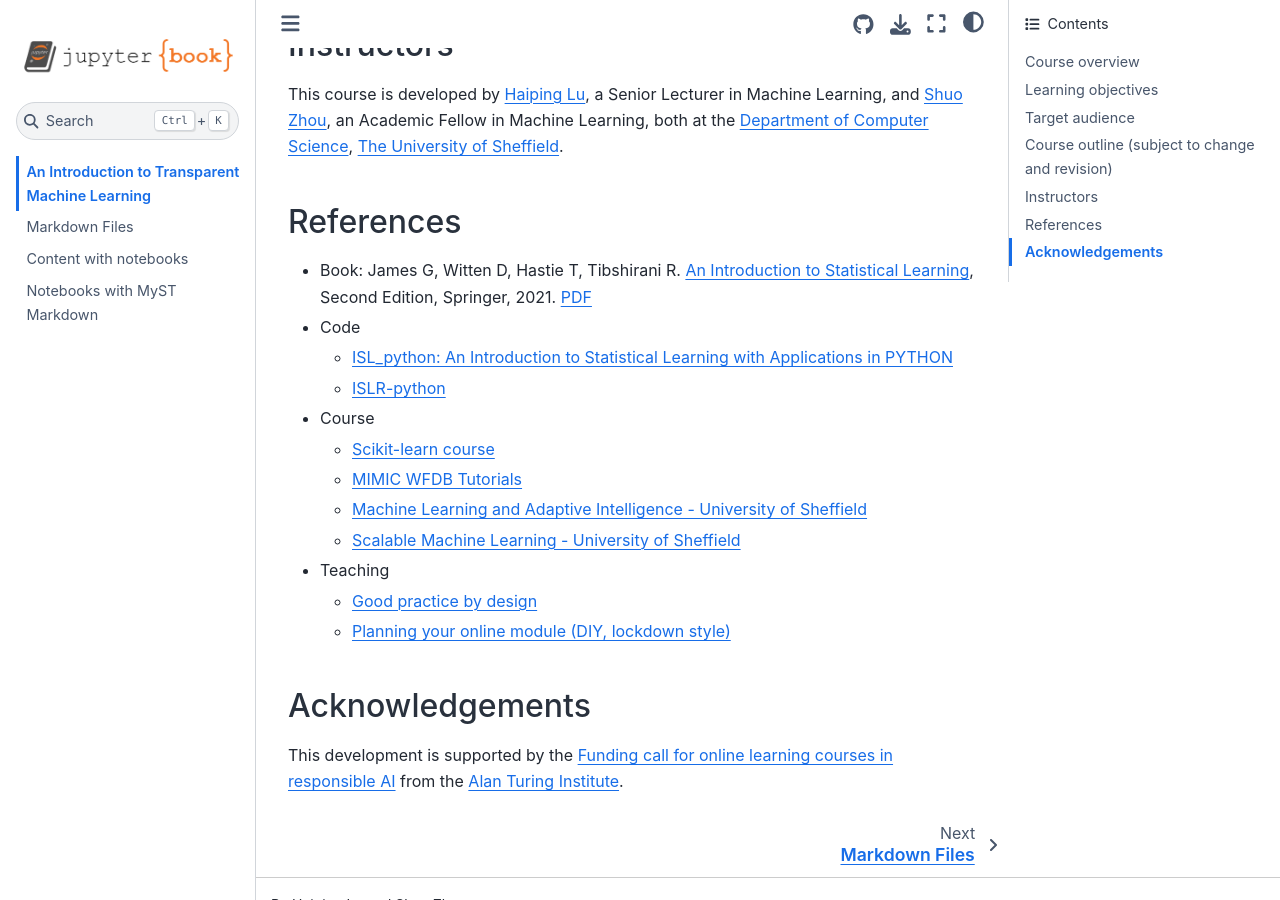
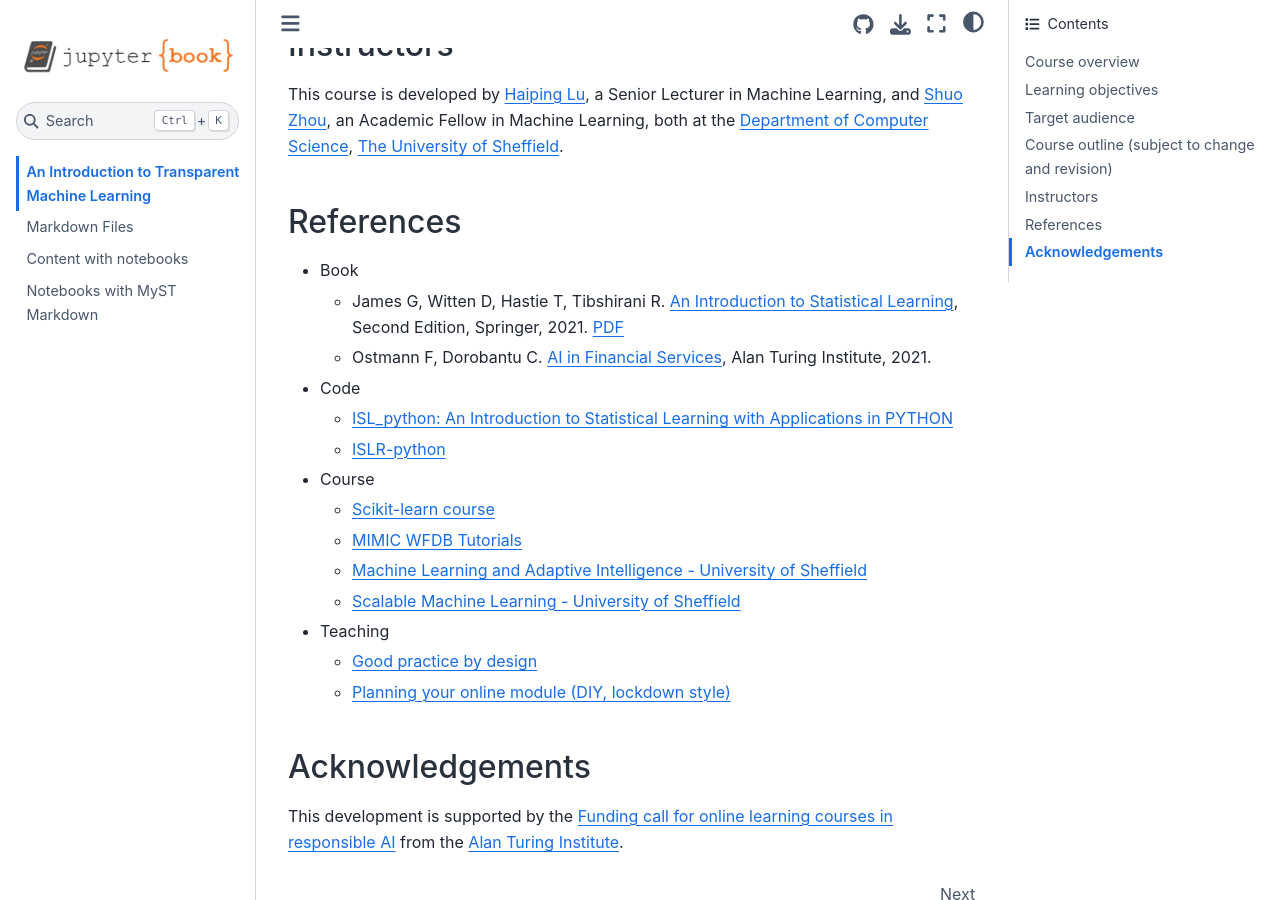
Before and after one commit to pykale/transparentML, a Jupyter Book: the page built from content/intro.md, in a window 1280 px wide and 900 px high, scrolled down 1955 px. Built offline with Jupyter Book 1.0.4 settings and Sphinx 7.4.7 and the Sphinx Book theme 1.1.4, drawn with Linux system fonts in a browser that asks for light colours.

```diff
--- a/content/intro.md
+++ b/content/intro.md
@@ -58,7 +58,9 @@ This course is developed by [Haiping Lu](https://haipinglu.github.io/), a Senior
 
 ## References
 
-- Book: James G, Witten D, Hastie T, Tibshirani R. [An Introduction to Statistical Learning](https://www.statlearning.com/), Second Edition,  Springer, 2021. [PDF](https://hastie.su.domains/ISLR2/ISLRv2_website.pdf)
+- Book
+  - James G, Witten D, Hastie T, Tibshirani R. [An Introduction to Statistical Learning](https://www.statlearning.com/), Second Edition,  Springer, 2021. [PDF](https://hastie.su.domains/ISLR2/ISLRv2_website.pdf)
+  - Ostmann F, Dorobantu C. [AI in Financial Services](https://www.turing.ac.uk/sites/default/files/2021-06/ati_ai_in_financial_services_lores.pdf), Alan Turing Institute, 2021.
 - Code
   - [ISL_python: An Introduction to Statistical Learning with Applications in PYTHON](https://github.com/qx0731/Sharing_ISL_python)
   - [ISLR-python](https://github.com/JWarmenhoven/ISLR-python)
```
